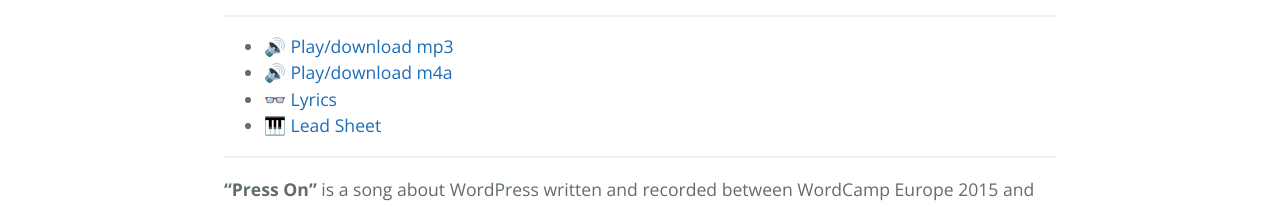
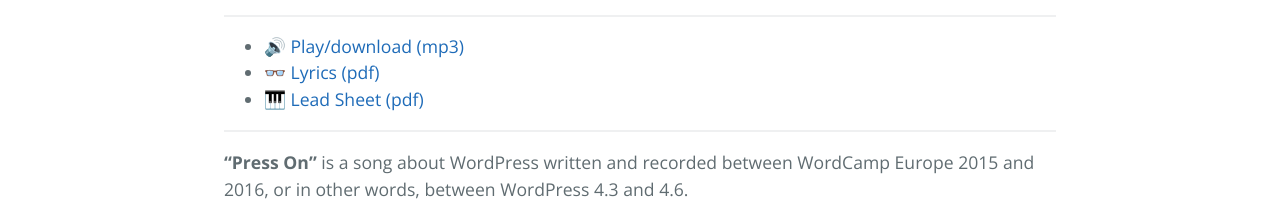
Before and after one commit to glueckpress/Press-On, a plain HTML site: page index.html in a window 1280 px wide. Shown: the part 514-721 px from the top of the page. Drawn offline with nearby package versions, Linux system fonts and the light colour scheme.

```diff
--- a/index.html
+++ b/index.html
@@ -28,16 +28,13 @@
 
 <ul>
 <li>
-<g-emoji alias="loud_sound" fallback-src="https://assets-cdn.github.com/images/icons/emoji/unicode/1f50a.png">🔊</g-emoji> <a href="https://drive.google.com/file/d/0B2xd_XNpH9eSS2F5eENZWjNoeU0/view?usp=sharing">Play/download mp3</a>
+<g-emoji alias="loud_sound" fallback-src="https://assets-cdn.github.com/images/icons/emoji/unicode/1f50a.png">🔊</g-emoji> <a href="https://drive.google.com/file/d/0B2xd_XNpH9eSS2F5eENZWjNoeU0/view?usp=sharing">Play/download (mp3)</a>
 </li>
 <li>
-<g-emoji alias="loud_sound" fallback-src="https://assets-cdn.github.com/images/icons/emoji/unicode/1f50a.png">🔊</g-emoji> <a href="https://drive.google.com/file/d/0B2xd_XNpH9eSZlNMSDkzdlhNVVE/view?usp=sharing">Play/download m4a</a>
+<g-emoji alias="eyeglasses" fallback-src="https://assets-cdn.github.com/images/icons/emoji/unicode/1f453.png">👓</g-emoji> <a href="https://drive.google.com/file/d/0B2xd_XNpH9eSbWd6b200OXJtN0U/view?usp=sharing">Lyrics (pdf)</a>
 </li>
 <li>
-<g-emoji alias="eyeglasses" fallback-src="https://assets-cdn.github.com/images/icons/emoji/unicode/1f453.png">👓</g-emoji> <a href="https://drive.google.com/file/d/0B2xd_XNpH9eSbWd6b200OXJtN0U/view?usp=sharing">Lyrics</a>
-</li>
-<li>
-<g-emoji alias="musical_keyboard" fallback-src="https://assets-cdn.github.com/images/icons/emoji/unicode/1f3b9.png">🎹</g-emoji> <a href="https://drive.google.com/file/d/0B2xd_XNpH9eSVHNqTUN4MlRCRkE/view?usp=sharing">Lead Sheet</a>
+<g-emoji alias="musical_keyboard" fallback-src="https://assets-cdn.github.com/images/icons/emoji/unicode/1f3b9.png">🎹</g-emoji> <a href="https://drive.google.com/file/d/0B2xd_XNpH9eSVHNqTUN4MlRCRkE/view?usp=sharing">Lead Sheet (pdf)</a>
 </li>
 </ul>
 
--- a/params.json
+++ b/params.json
@@ -1,6 +1,6 @@
 {
   "name": "Press On",
   "tagline": "A WordPress Song",
-  "body": "# Press On\r\nA WordPress Song\r\n\r\n---\r\n\r\n* 🔊 [Play/download mp3](https://drive.google.com/file/d/0B2xd_XNpH9eSS2F5eENZWjNoeU0/view?usp=sharing)\r\n* 🔊 [Play/download m4a](https://drive.google.com/file/d/0B2xd_XNpH9eSZlNMSDkzdlhNVVE/view?usp=sharing)\r\n* 👓 [Lyrics](https://drive.google.com/file/d/0B2xd_XNpH9eSbWd6b200OXJtN0U/view?usp=sharing)\r\n* 🎹 [Lead Sheet](https://drive.google.com/file/d/0B2xd_XNpH9eSVHNqTUN4MlRCRkE/view?usp=sharing)\r\n\r\n---\r\n\r\n__“Press On”__ is a song about WordPress written and recorded between WordCamp Europe 2015 and 2016, or in other words, between WordPress 4.3 and 4.6.\r\n\r\nOriginally planned and arranged to be performed as a duet by Ms. Lauryn Hill and Macy Gray, due to unforeseen circumstances the piece ended up getting played and sung by the author himself who despite of his obvious lack of intonation decided to publish it here, because YOLO FFS.\r\n\r\n---\r\n\r\n_Music, lyrics, and audio files published under [CC BY-SA 4.0](https://github.com/glueckpress/Press-On/blob/master/LICENSE.md)._\r\n",
+  "body": "# Press On\r\nA WordPress Song\r\n\r\n---\r\n\r\n* 🔊 [Play/download (mp3)](https://drive.google.com/file/d/0B2xd_XNpH9eSS2F5eENZWjNoeU0/view?usp=sharing)\r\n* 👓 [Lyrics (pdf)](https://drive.google.com/file/d/0B2xd_XNpH9eSbWd6b200OXJtN0U/view?usp=sharing)\r\n* 🎹 [Lead Sheet (pdf)](https://drive.google.com/file/d/0B2xd_XNpH9eSVHNqTUN4MlRCRkE/view?usp=sharing)\r\n\r\n---\r\n\r\n__“Press On”__ is a song about WordPress written and recorded between WordCamp Europe 2015 and 2016, or in other words, between WordPress 4.3 and 4.6.\r\n\r\nOriginally planned and arranged to be performed as a duet by Ms. Lauryn Hill and Macy Gray, due to unforeseen circumstances the piece ended up getting played and sung by the author himself who despite of his obvious lack of intonation decided to publish it here, because YOLO FFS.\r\n\r\n---\r\n\r\n_Music, lyrics, and audio files published under [CC BY-SA 4.0](https://github.com/glueckpress/Press-On/blob/master/LICENSE.md)._\r\n",
   "note": "Don't delete this file! It's used internally to help with page regeneration."
 }
```
